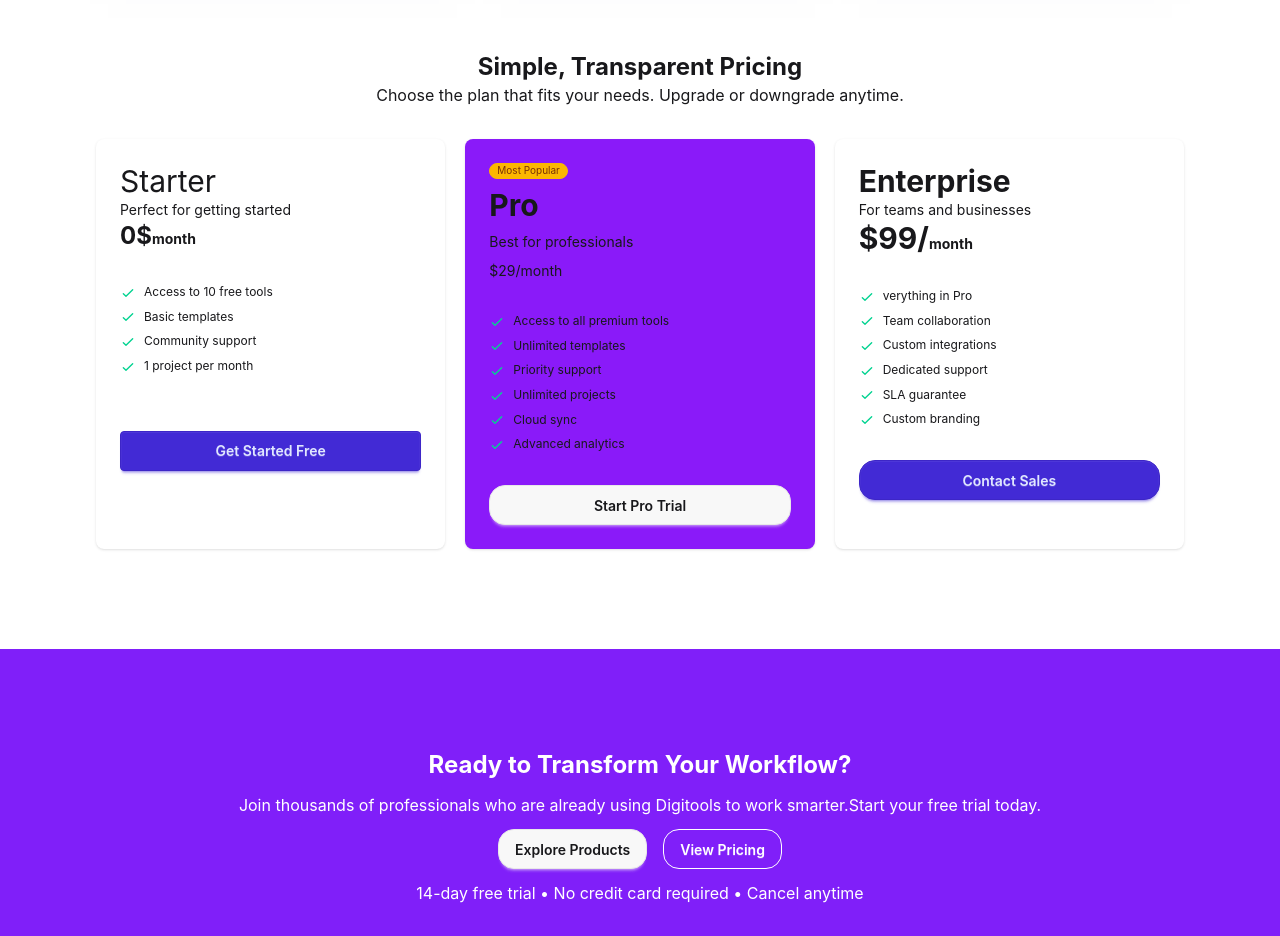
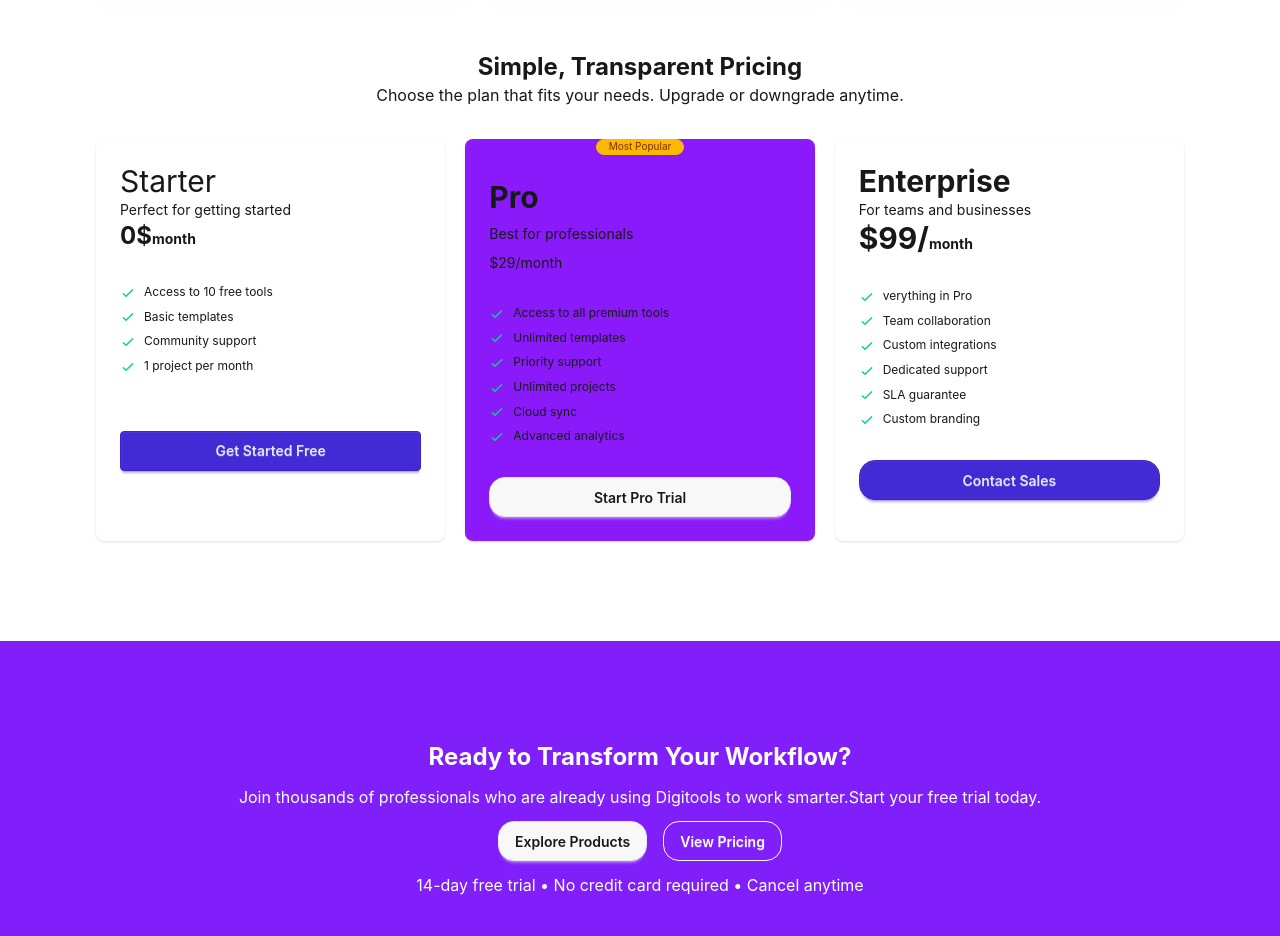
Before and after one commit to ShahidurRahman2/digi-toots-platform, a React (Vite) app: page / in a window 1280 px wide. Shown: the part 2740-3676 px from the top of the page. Built offline with nearby package versions, Linux system fonts and the light colour scheme.

Commit message:
last commit done

```diff
--- a/src/App.jsx
+++ b/src/App.jsx
@@ -423,8 +423,9 @@ function App() {
 
           {/* card2 */}
           <div className="card w-96 bg-[#8A1AF9] shadow-sm">
+            <span className="badge badge-xs badge-warning content-center w-[25%] mx-auto">Most Popular</span>
             <div className="card-body">
-              <span className="badge badge-xs badge-warning">Most Popular</span>
+
               <div className="flex justify-between">
                 <h2 className="text-3xl font-bold">Pro</h2>
 
```
